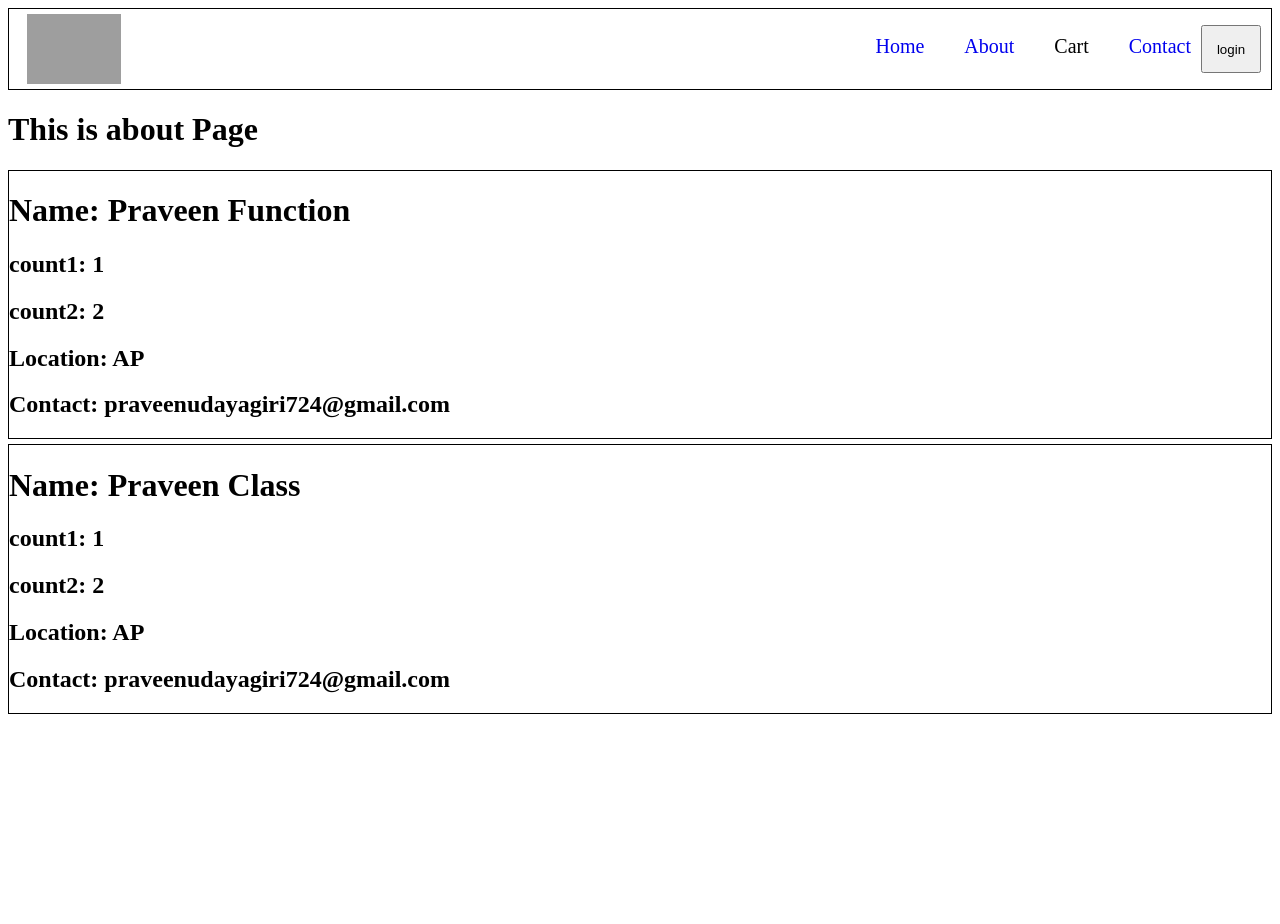
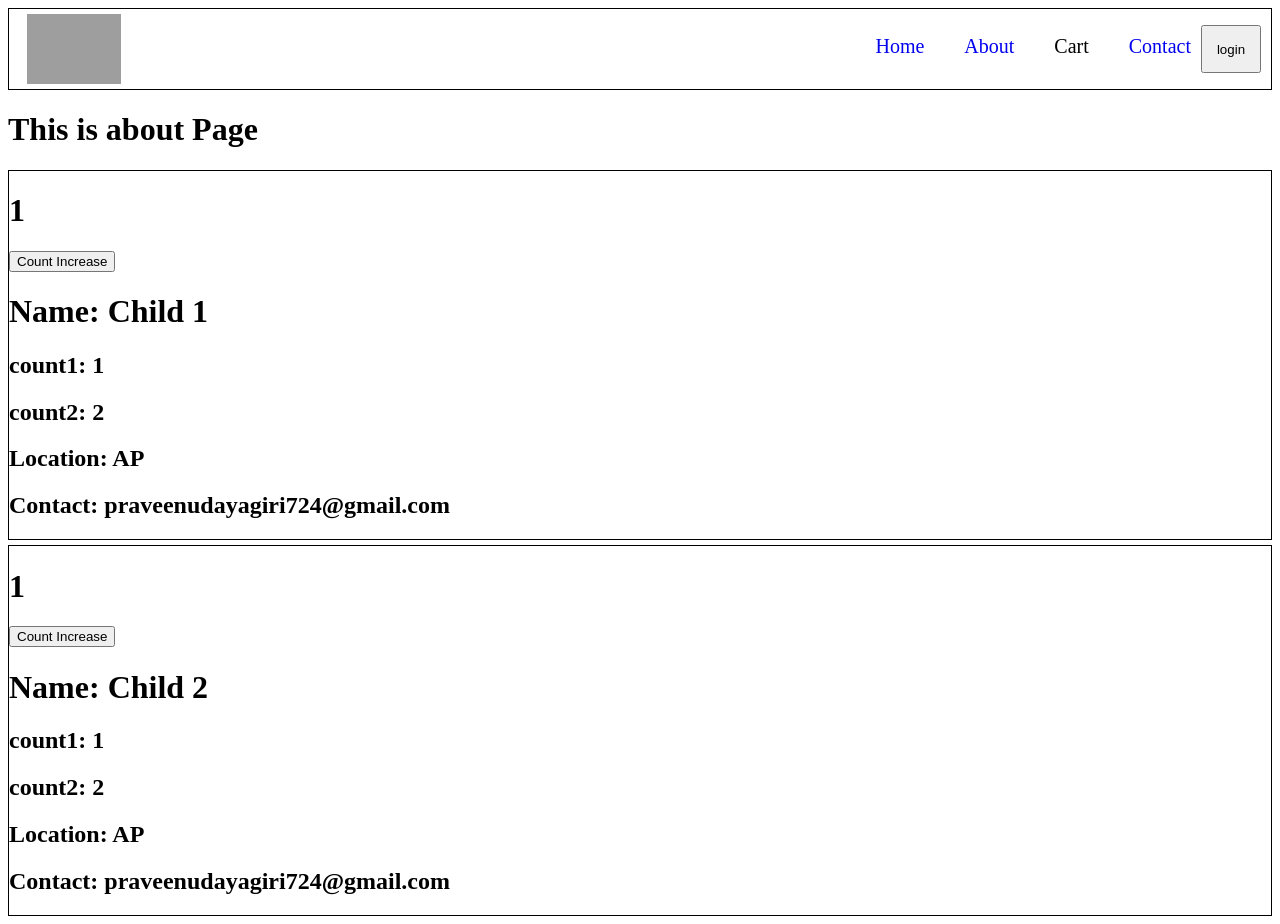
Before and after one commit to praveenudayagiri/Swiggy-Clone, a React (Vite) app: page /about in a window 1280 px wide. Before the commit the page ends 800 px from the top, so only its background shows below. Built offline with nearby package versions, Linux system fonts and the light colour scheme; grey boxes are pictures that could not be loaded.

Commit message:
Life Cycle of Component

```diff
--- a/src/components/About.jsx
+++ b/src/components/About.jsx
@@ -1,13 +1,26 @@
-import User from "./User";
+import React from "react";
 import UserClass from "./UserClass";
-const About=()=>{
-    return(
+
+class About extends React.Component{
+
+    constructor(props){
+        super(props);
+        console.log("Parent Constructor");
+    }
+    componentDidMount(){
+        console.log("Parent Mount");
+    }
+    render(){
+        console.log("Parent Component");
+           return(
         <div>
             <h1>This is about Page</h1>
-            <User name={"Praveen Function"}/>
-            <UserClass name={"Praveen Class"}/>
+
+            <UserClass name={"Child 1"}/>
+            <UserClass name={"Child 2"}/>
         </div>
     )
+    }
 };
 
 export default About;
--- a/src/components/Header.jsx
+++ b/src/components/Header.jsx
@@ -6,7 +6,7 @@ const Header = () =>{
     const [loginbtn,setloginbtn]=useState("login");
 
     useEffect(()=>{
-        console.log("useEffect Rendered");
+        //console.log("useEffect Rendered");
     },[loginbtn]);
     return(
         <div className="header">
--- a/src/components/UserClass.jsx
+++ b/src/components/UserClass.jsx
@@ -6,12 +6,26 @@ class UserClass extends React.Component{
             count1:1,
             count2:2,
         };
+        console.log("Child Constructor");
+    }
+    componentDidMount(){
+        console.log(this.props.name+" Child Mount");
     }
     render(){
+        console.log("Child Component Rendered");
         const {name}=this.props;
         const {count1,count2} = this.state;
             return(
                 <div className="user-card">
+                    <h1>{count1}</h1>
+                    <button onClick={()=>{
+                        this.setState({
+                            count1:this.state.count1+1,
+                        });
+                    }
+                    }>
+                        Count Increase
+                    </button>
                     <h1>Name: {name}</h1>
                     <h2>count1: {count1}</h2>
                     <h2>count2: {count2}</h2>
```
